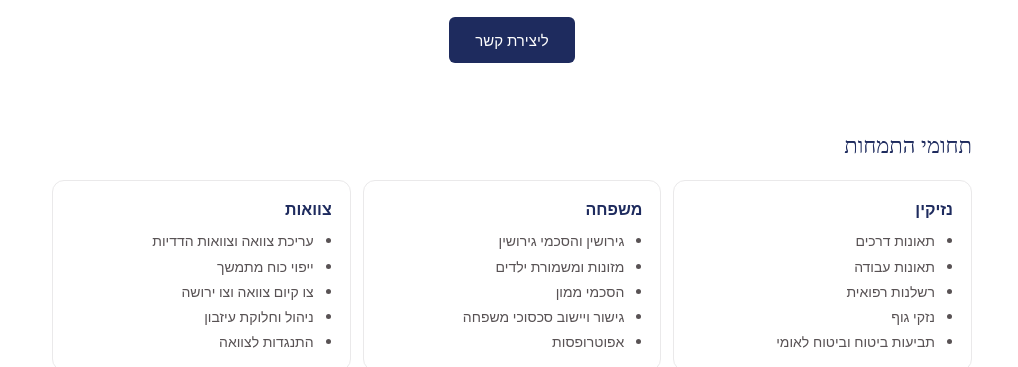
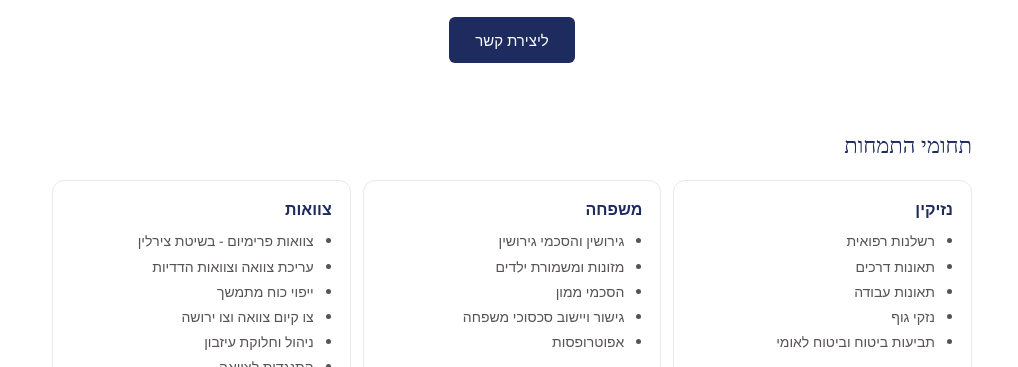
Before and after one commit to instinct-i3w51j/instinct-i3w51j.github.io, a plain HTML site: page index.html in a window 1280 px wide. Shown: the part 433-800 px from the top of the page, without its empty margins (128-1146 px from the left). Drawn offline with Linux system fonts and the light colour scheme.

Commit message:
Practice areas: malpractice first under torts; add Tsirlin-method premium wills item (Hebrew)

```diff
--- a/index.html
+++ b/index.html
@@ -117,9 +117,9 @@
   <section id="areas">
     <h2>תחומי התמחות</h2>
     <div class="grid">
-      <div class="card"><div class="name">נזיקין</div><ul class="subs"><li>תאונות דרכים</li><li>תאונות עבודה</li><li>רשלנות רפואית</li><li>נזקי גוף</li><li>תביעות ביטוח וביטוח לאומי</li></ul></div>
+      <div class="card"><div class="name">נזיקין</div><ul class="subs"><li>רשלנות רפואית</li><li>תאונות דרכים</li><li>תאונות עבודה</li><li>נזקי גוף</li><li>תביעות ביטוח וביטוח לאומי</li></ul></div>
       <div class="card"><div class="name">משפחה</div><ul class="subs"><li>גירושין והסכמי גירושין</li><li>מזונות ומשמורת ילדים</li><li>הסכמי ממון</li><li>גישור ויישוב סכסוכי משפחה</li><li>אפוטרופסות</li></ul></div>
-      <div class="card"><div class="name">צוואות</div><ul class="subs"><li>עריכת צוואה וצוואות הדדיות</li><li>ייפוי כוח מתמשך</li><li>צו קיום צוואה וצו ירושה</li><li>ניהול וחלוקת עיזבון</li><li>התנגדות לצוואה</li></ul></div>
+      <div class="card"><div class="name">צוואות</div><ul class="subs"><li>צוואות פרימיום - בשיטת צירלין</li><li>עריכת צוואה וצוואות הדדיות</li><li>ייפוי כוח מתמשך</li><li>צו קיום צוואה וצו ירושה</li><li>ניהול וחלוקת עיזבון</li><li>התנגדות לצוואה</li></ul></div>
       <div class="card"><div class="name">סייבר</div><ul class="subs"><li>פרטיות והגנה על מידע אישי</li><li>לשון הרע ופגיעה במוניטין ברשת</li><li>הונאות ועבירות מקוונות</li><li>הסכמי שימוש ומדיניות פרטיות לאתרים ואפליקציות</li></ul></div>
       <div class="card"><div class="name">מנהלי</div><ul class="subs"><li>עתירות ועררים מול רשויות</li><li>רישוי עסקים</li><li>בקשות חופש מידע</li><li>ייצוג מול רשויות ממשל ורשויות מקומיות</li></ul></div>
       <div class="card"><div class="name">מקרקעין</div><ul class="subs"><li>רכישה ומכירה של דירות ונכסים</li><li>חוזי שכירות</li><li>רישום זכויות בטאבו</li><li>עסקאות קבלן וקבוצות רכישה</li><li>התחדשות עירונית: תמ"א 38 ופינוי בינוי</li></ul></div>
```
Also changed, not shown: en/index.html (+1 -1 lines).
